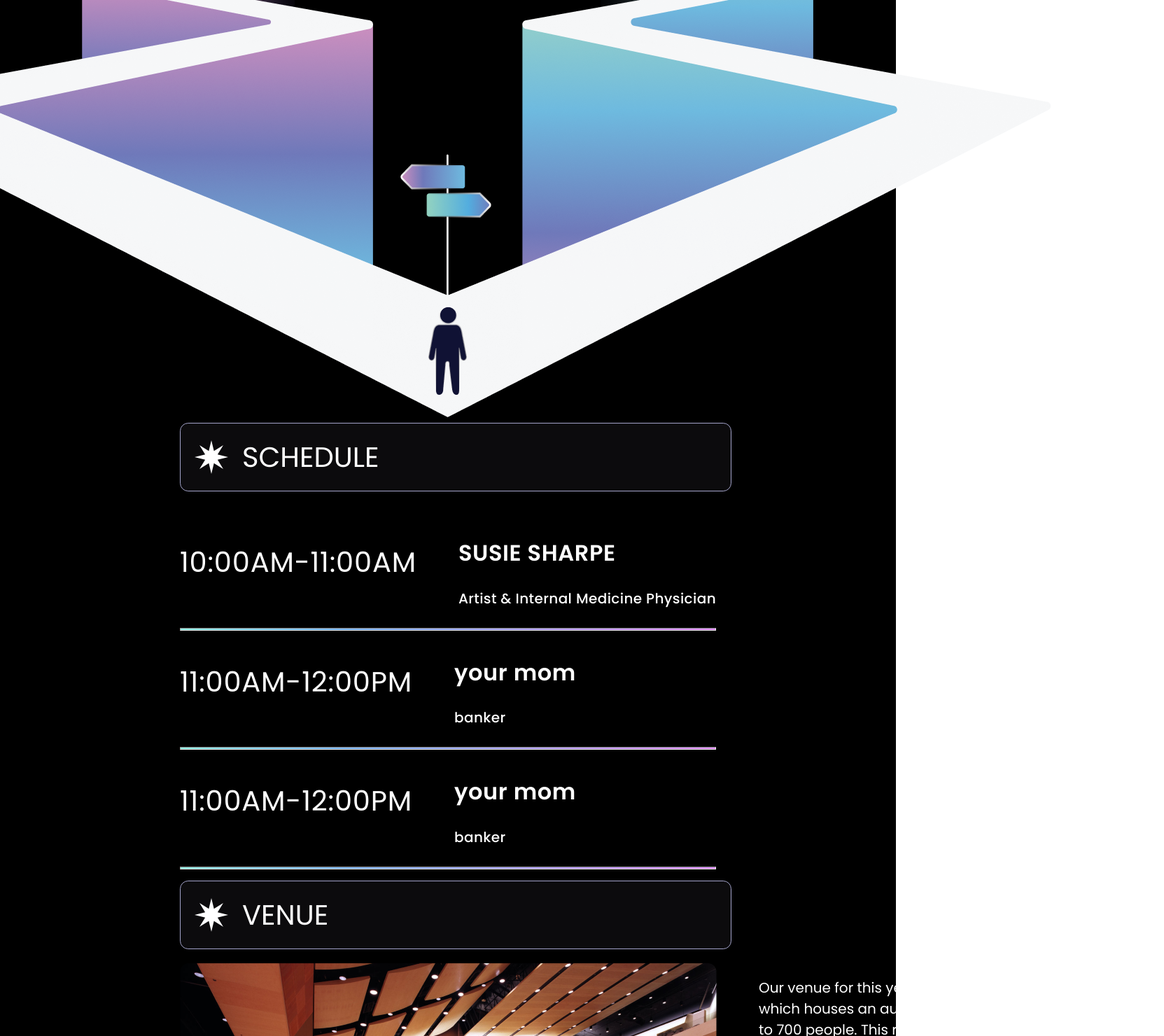
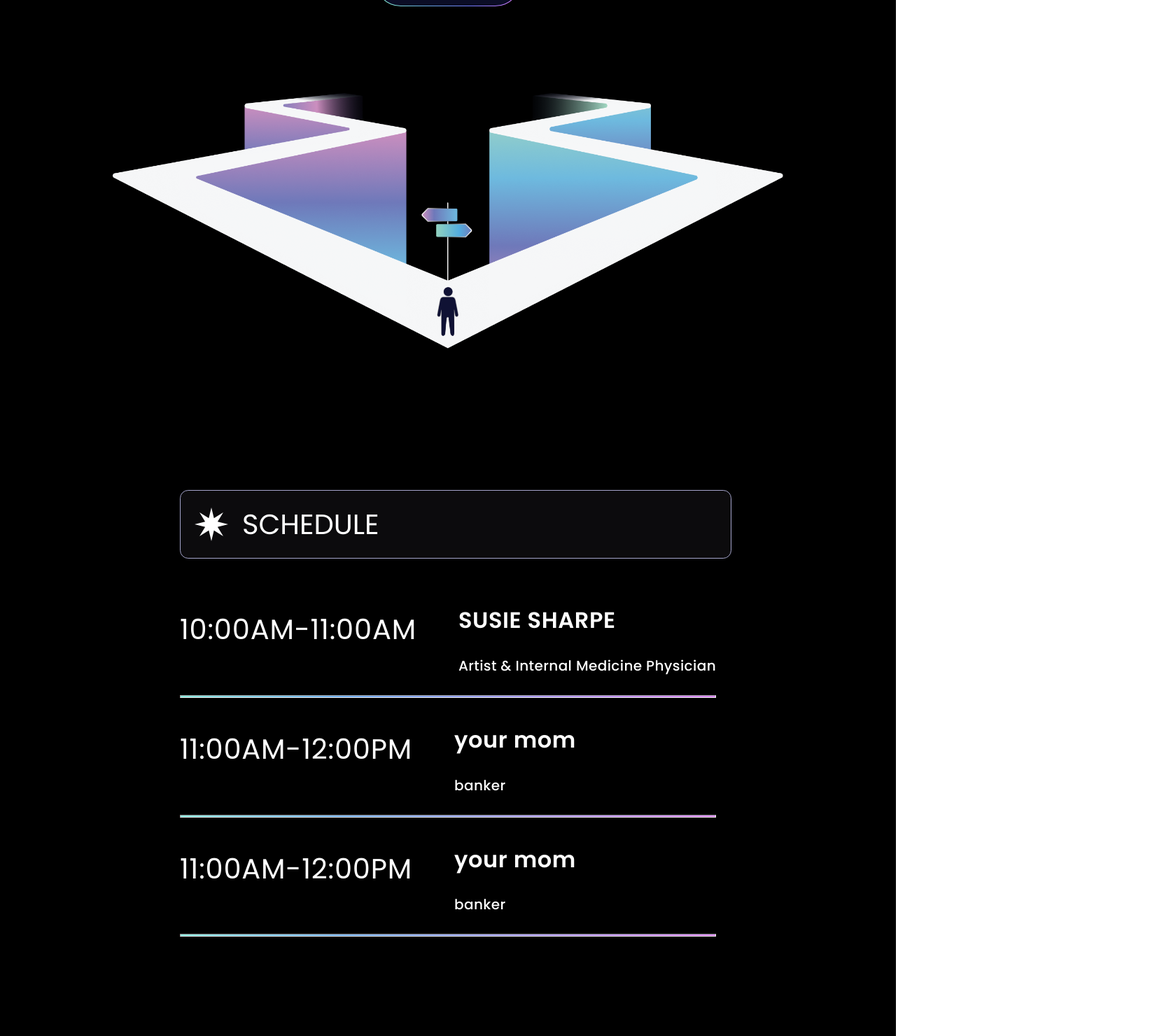
Before and after one commit to tedx-uofw/tedx-website-2024, a React (Create React App) app: page / in a window 1280 px wide. Shown: the part 800-2280 px from the top of the page at 70% size, 1663 px wide, since content can reach past the window. Built offline with nearby package versions, Linux system fonts and the light colour scheme.

Commit message:
fix spacing

```diff
--- a/src/App.css
+++ b/src/App.css
@@ -6,6 +6,7 @@ body,
     flex-direction: column;
     font-family: "Poppins", sans-serif;
     margin: 0;
+    overflow-x: hidden;
 }
 
 .App {
--- a/src/components/landing.css
+++ b/src/components/landing.css
@@ -1,6 +1,13 @@
 .landing-container {
     font-family: Poppins;
     color: #FBFBFB;
+    gap: 100px;
+}
+
+.info-section-ctr {
+    display: flex;
+    flex-direction: column;
+    gap: 140px;
 }
 
 /* Title */
@@ -11,6 +18,7 @@
     margin-left: 161px;
     margin-right: 161px;
     text-align: center;
+    gap: 40px;
 
 }
 
@@ -35,6 +43,13 @@
 #scroll-to-learn {
     font-style: italic;
     font-weight: 600;
+}
+
+.crossroads-graphic {
+    padding-top: 83.91px;
+    padding-bottom: 194.97px;
+
+
 }
 
 
@@ -155,6 +170,10 @@
 
 /* Meet the Team */
 
+.landing-team-container {
+    padding-bottom: 80px;
+}
+
 .landing-team-contents-ctr {
     display: flex;
     width: 1406px;
@@ -168,6 +187,7 @@
     font-style: normal;
     font-weight: 400;
     line-height: normal;
+
 }
 
 .meet-team-btn button {
@@ -271,3 +291,7 @@
 .ticket-btn button:hover {
     color: #0B0D26;
 }
+
+img {
+    max-width: 100%;
+}
--- a/src/components/landing.jsx
+++ b/src/components/landing.jsx
@@ -55,9 +55,8 @@ function Landing(){
                 <div className='crossroads-graphic'>
                     <img src={graphic} alt='Crossroads Graphic'/>
                 </div>
-
-
             </div>
+            <div className='info-section-ctr'>
 
                 <div className='landing-schedule-container section-ctr'>
                     <div className='box'>
@@ -115,6 +114,7 @@ function Landing(){
                     </div>
 
                 </div>
+            </div>
 
         </div>
     )
```
Lines whose indentation alone changed are shown as unchanged.
